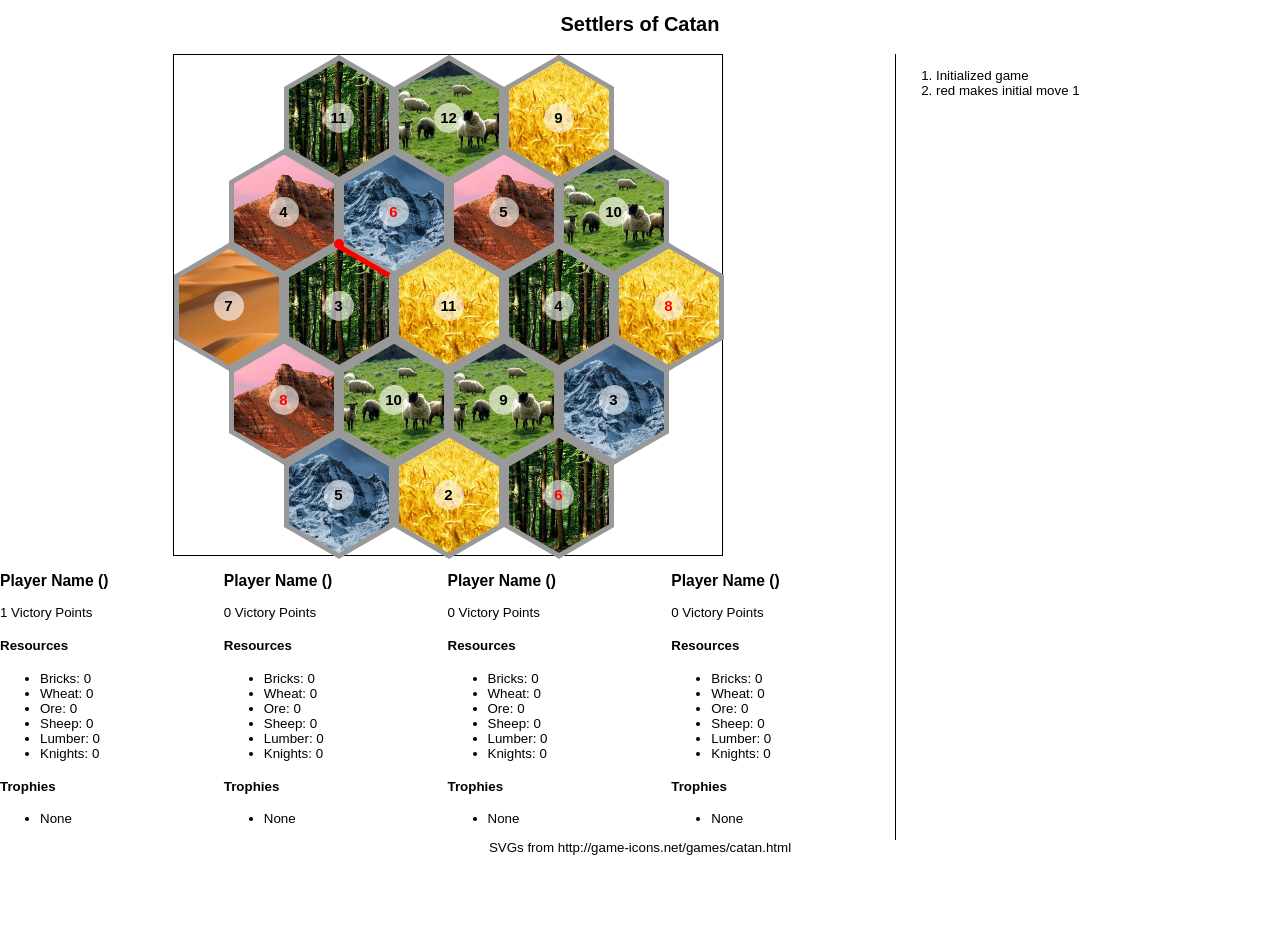
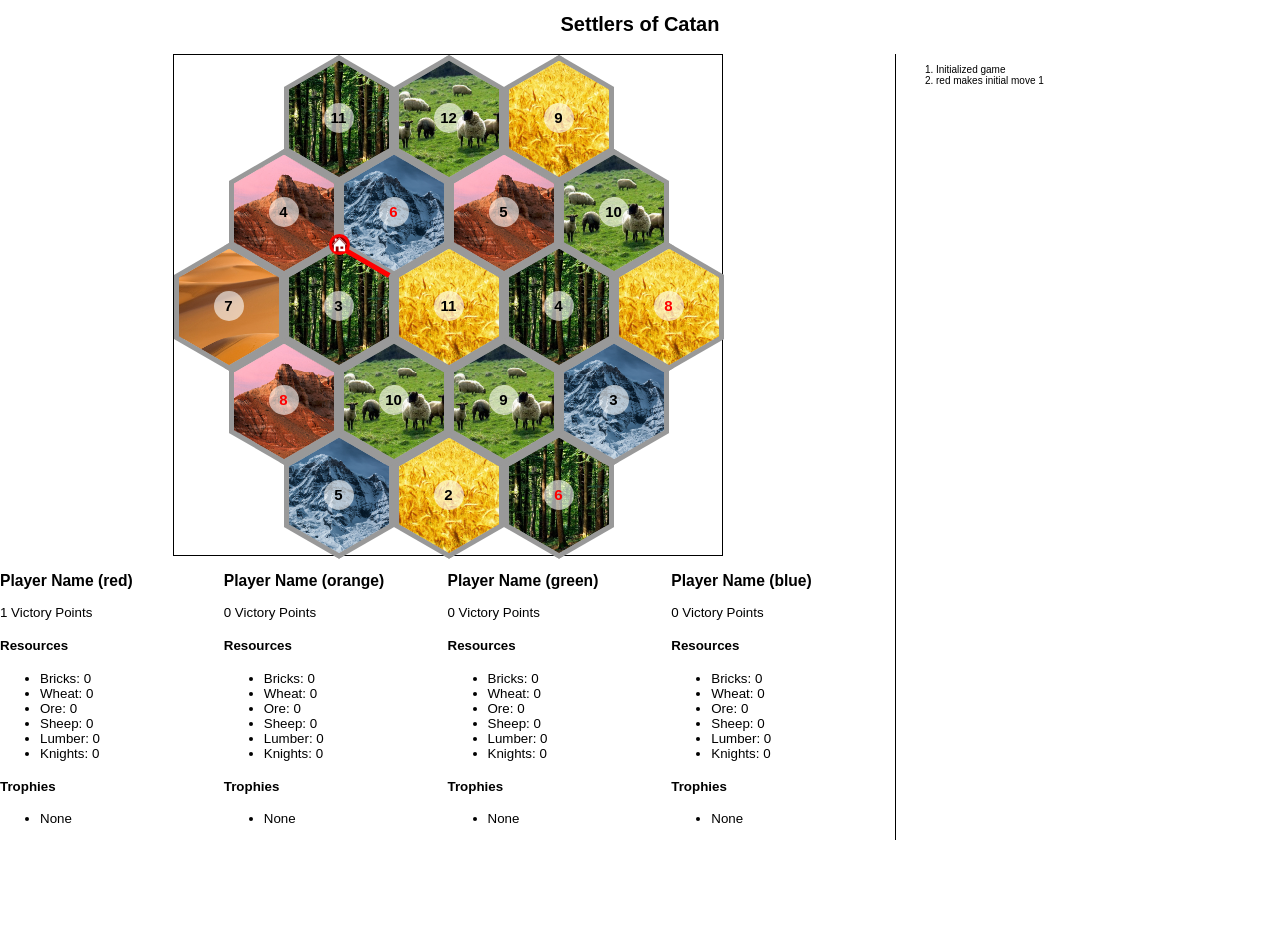
Before and after one commit to boiarqin/settlers-react, a React (Create React App) app: page / in a window 1280 px wide. Shown: the top 952 px of the page. Before the commit the page ends 855 px from the top, so only its background shows below. Built offline with nearby package versions, Linux system fonts and the light colour scheme.

Commit message:
Basic bot build moves, svg symbols for cities and towns

```diff
--- a/src/App.tsx
+++ b/src/App.tsx
@@ -10,6 +10,8 @@
   BUILD_DEVELOPMENT_CARD,
   BUILD_ROAD,
   BUILD_TOWN,
+  buildRoad,
+  buildTown,
   distributeResources,
   END_PLAYER_TURN,
   endPlayerTurn,
@@ -19,7 +21,7 @@
 } from './actions';
 import { createBasicBot } from './bots/basic.bot';
 import { ICatanState, IEdge } from './types';
-import { ICatanBot } from './types/bot';
+import { IAction, ICatanBot } from './types/bot';
 import { playerHasWon } from './utils/scoring';
 import {
   getCurrentPlayerColor,
@@ -27,6 +29,8 @@
 } from './utils/utils';
 
 interface IAppProps {
+  dispatchBuildRoad: (targetEdge: IEdge) => any,
+  dispatchBuildTown: (targetVtx: number) => any,
   dispatchDistributeResources: (dieRoll: number) => any;
   dispatchEndPlayerTurn: () => any,
   dispatchInitialMove1: (townVertex: number, roadEdge: IEdge) => any;
@@ -50,6 +54,8 @@
 
 
 const mapDispatchToProps = (dispatch: any, ownProps:any) => ({
+  dispatchBuildRoad: (targetEdge: IEdge) => dispatch(buildRoad(targetEdge)),
+  dispatchBuildTown: (targetVtx: number) => dispatch(buildTown(targetVtx)),
   dispatchDistributeResources: (dieRoll: number) => dispatch(distributeResources(dieRoll)),
   dispatchEndPlayerTurn: () => dispatch(endPlayerTurn()),
   dispatchInitialMove1: (townVertex: number, roadEdge: IEdge) => dispatch(initialMove1(townVertex, roadEdge)),
@@ -107,6 +113,9 @@
       // NORMAL TURN
       // roll dice
       const dieRoll = rollADie() + rollADie();
+      // tslint:disable
+      console.log(currentColor)
+      // tslint:enable
       // distribute resources or move thief
       if (dieRoll !== 7){
 
@@ -120,13 +129,26 @@
         */
       }
       // get actions from user until user ends turn
-      let nextAction = { type: 'TBD' };
+      let nextAction : IAction = { type: 'TBD' };
       while(nextAction.type !== 'END_PLAYER_TURN'){
         nextAction = currentPlayer.makeTurn(this.props.gameState);
+        // tslint:disable
+        console.log(nextAction)
+        // tslint:enable
         // double check action types
         switch(nextAction.type) {
           case BUILD_ROAD:
+            // tslint:disable
+            console.log('build road')
+            // tslint:enable
+
+            if (nextAction.targetEdge){
+              this.props.dispatchBuildRoad(nextAction.targetEdge);
+            }
           case BUILD_TOWN:
+            if (nextAction.targetVtx){
+              this.props.dispatchBuildTown(nextAction.targetVtx);
+            }
           case UPGRADE_TOWN:
           case BUILD_DEVELOPMENT_CARD:
           case END_PLAYER_TURN:
@@ -155,6 +177,20 @@
           </div>
         </div>
         <span>SVGs from http://game-icons.net/games/catan.html</span>
+
+
+        <svg width="120" height="140">
+          <symbol id="houseIcon" viewBox="0 0 512 512">
+            <g>
+            <path d="M256 19.27L25.637 249.638 19.27 256 32 268.73l6.363-6.367L256 44.727l217.637 217.636L480 268.73 492.73 256l-6.367-6.363zM96 48v107.273l64-64.002V48zm160 20.727l-192 192V486h64V320h96v166h224V260.727zM288 320h96v80h-96z" fill="#fff" fillOpacity="1"/>
+            </g>
+          </symbol>
+          <symbol id="villageIcon" viewBox="0 0 512 512">
+            <g>
+              <path d="M109.902 35.87l-71.14 59.284h142.28l-71.14-59.285zm288 32l-71.14 59.284h142.28l-71.14-59.285zM228.73 84.403l-108.9 90.75h217.8l-108.9-90.75zm-173.828 28.75v62h36.81l73.19-60.992v-1.008h-110zm23 14h16v18h-16v-18zm265 18v10.963l23 19.166v-16.13h16v18h-13.756l.104.087 19.098 15.914h-44.446v14h78v-39h18v39h14v-62h-110zm-194.345 48v20.08l24.095-20.08h-24.095zm28.158 0l105.1 87.582 27.087-22.574v-65.008H176.715zm74.683 14h35.735v34h-35.735v-34zm-76.714 7.74L30.37 335.153H319l-144.314-120.26zm198.046 13.51l-76.857 64.047 32.043 26.704H481.63l-108.9-90.75zm-23.214 108.75l.103.086 19.095 15.914h-72.248v77.467h60.435v-63.466h50v63.467h46v-93.466H349.516zm-278.614 16V476.13h126v-76.976h50v76.977h31.565V353.155H70.902zm30 30h50v50h-50v-50z"  fill="#fff" fillOpacity="1"/>
+            </g>
+          </symbol>
+        </svg>
       </div>
 
     );
--- a/src/bots/basic.bot.ts
+++ b/src/bots/basic.bot.ts
@@ -1,5 +1,8 @@
+import { roadCost, townCost } from '../constants';
 import { Color, ICatanState, ITown, IVertex } from '../types';
 import { ICatanBot } from '../types/bot';
+import { random } from '../utils/utils';
+import { canAfford, getValidRoadLocations, getValidTownLocations } from '../utils/verification';
 
 export const createBasicBot: (color: Color) => ICatanBot = (color: Color) => {
     const getOwnColor = () => {
@@ -47,10 +50,6 @@
         const randomRoadIdx = Math.floor(Math.random() * adjacentRoads.length);
         const roadEdge = adjacentRoads[randomRoadIdx];
 
-        // tslint:disable
-        //console.log(adjacentVertices)
-        // tslint:enable
-
         return {
             roadEdge,
             townVertex
@@ -69,12 +68,45 @@
         makeInitialMove1: basicInitialMove,
         makeInitialMove2: basicInitialMove,
         makeTurn: (state: ICatanState) => {
-            // if there is enough resources, build a road
-            // if there is enough resources, build a town
+            const canAffordTown = canAfford(state.playerResources[getOwnColor()], townCost);
+            const validTowns = getValidTownLocations(state, getOwnColor());
+            const canAffordRoad = canAfford(state.playerResources[getOwnColor()], roadCost);
+            const validRoads = getValidRoadLocations(state, getOwnColor());
+
+            // tslint:disable
+            console.log(canAffordTown, validTowns.length, canAffordRoad, validRoads.length)
+            // tslint:enable
+
+            // if there are enough resources, build a town
+            if (canAffordTown && validTowns.length > 0) {
+                const randomTownIdx = random(validTowns.length);
+                // tslint:disable
+                console.log('bot building town')
+                // tslint:enable
+                return {
+                    targetVtx: validTowns[randomTownIdx],
+                    type: 'BUILD_TOWN'
+                };
+            // if there are enough resources, build a road
+            } else if (canAffordRoad && validRoads.length > 0){
+
+                // tslint:disable
+                console.log('bot building road')
+                // tslint:enable
+                const randomRoadIdx = random(validRoads.length);
+                return {
+                    targetEdge: validRoads[randomRoadIdx],
+                    type: 'BUILD_ROAD'
+                };
             // if there are no resources, end turn
-            return {
-                type: 'END_PLAYER_TURN'
-            };
+            } else {
+                // tslint:disable
+                console.log('bot ending turn')
+                // tslint:enable
+                return {
+                    type: 'END_PLAYER_TURN'
+                };
+            }
         },
 
     }
--- a/src/components/board/board.tsx
+++ b/src/components/board/board.tsx
@@ -46,7 +46,7 @@
             <Vertex
                 key={town.vertex}
                 index={town.vertex}
-                type={town.isCity ? 'town' : 'city'}
+                type={town.isCity ? 'city' : 'town'}
                 color={town.color}
             />
         );
--- a/src/components/narrative/narrative.scss
+++ b/src/components/narrative/narrative.scss
@@ -1,3 +1,17 @@
 .narrative {
+    font-size: 10px;
     text-align: left;
+
+    .red {
+        color: darkred;
+    }
+    .orange {
+        color: darkorange;
+    }
+    .green {
+        color: darkgreen;
+    }
+    .blue {
+        color: darkblue;
+    }
 }
--- a/src/components/vertex/vertex.scss
+++ b/src/components/vertex/vertex.scss
@@ -2,19 +2,28 @@
 
 .vtx {
     position: absolute;
-    transform: translate(-5px, -5px);
-    height: 10px;
-    width: 10px;
+    transform: translate(-10px, -10px);
+    height: 20px;
+    width: 20px;
     border-radius: 100%;
-    //background-color: black;
+    border-width: 3px;
+    border-style: solid;
+}
+
+.vtx .embed {
+    height: 100%;
+    width: 100%;
 }
 
 .vtx.town {
-
+    height: 21px;
+    width: 21px;
 }
 
 .vtx.city {
-
+    transform: translate(-15px, -15px);
+    height: 31px;
+    width: 31px;
 }
 
 .vtx.port {
@@ -22,16 +31,20 @@
 }
 
 .vtx.red {
-    background: red;
+    background: darkred;
+    border-color: red;
 }
 .vtx.orange {
-    background: orange;
+    background: darkorange;
+    border-color: orange;
 }
 .vtx.green {
-    background: green;
+    background: darkgreen;
+    border-color: green;
 }
 .vtx.blue {
-    background: blue;
+    background: darkblue;
+    border-color: blue;
 }
 
 //Group 1
--- a/src/components/vertex/vertex.tsx
+++ b/src/components/vertex/vertex.tsx
@@ -1,5 +1,7 @@
 import * as React from 'react';
 import './vertex.css';
+
+// import houseSVG from '../../images/icons/house.svg';
 
 import { Color, IVertex } from '../../types';
 
@@ -10,8 +12,12 @@
 }
 
 function Vertex(props: IVertexProps) {
+    const townIcon = <svg className="embed"><use xlinkHref="#houseIcon" x="0px" y="0px" width="15px" height="15px"/></svg>;
+    const cityIcon = <svg className="embed"><use xlinkHref="#villageIcon" x="0px" y="0px" width="25px" height="25px"/></svg>;
     return (
-        <div className={"vtx vtx-" + props.index + " " + props.type + " " + props.color}/>
+        <div className={"vtx vtx-" + props.index + " " + props.type + " " + props.color}>
+            {props.type === 'town' ? townIcon : cityIcon}
+        </div>
     );
 }
 
--- /dev/null
+++ b/src/custom.d.ts
@@ -0,0 +1,4 @@
+declare module "*.svg" {
+    const content: any;
+    export default content;
+}
--- a/src/types/bot.ts
+++ b/src/types/bot.ts
@@ -1,6 +1,8 @@
-import { ICatanState, IEdge } from ".";
+import { ICatanState, IEdge, IVertex } from ".";
 
-interface IAction {
+export interface IAction {
+    targetEdge? : IEdge;
+    targetVtx? : IVertex;
     type: string;
 }
 
--- a/src/utils/scoring.ts
+++ b/src/utils/scoring.ts
@@ -14,7 +14,7 @@
 }
 
 function getSinglePlayerScore(state: ICatanState, color: Color): IPlayerScore{
-    const {playerColor, bricks, wheat, ore, sheep, lumber} = state.playerResources[color as string];
+    const {bricks, wheat, ore, sheep, lumber} = state.playerResources[color as string];
     const roads = state.roads.filter(road => road.color === color);
     const towns = state.towns.filter(town => town.color === color);
     const cards = state.cards.filter(card => card.color === color);
@@ -28,7 +28,7 @@
         hasLongestRoad,
         lumber,
         ore,
-        playerColor,
+        playerColor: color,
         roads,
         sheep,
         towns,
--- a/src/utils/utils.ts
+++ b/src/utils/utils.ts
@@ -2,7 +2,12 @@
 
 // Random # between 1 and 6
 export function rollADie(): number {
-    return Math.floor(Math.random() * 6) + 1;
+    // return Math.floor(Math.random() * 6) + 1;
+    return random(6, 1);
+}
+
+export function random(high: number, low=0) {
+    return Math.floor(Math.random() * high) + low;
 }
 
 export function getCurrentPlayerColor(state: ICatanState) {
--- a/src/utils/verification.ts
+++ b/src/utils/verification.ts
@@ -13,11 +13,11 @@
     };
 
     return (
-        updatedResources.bricks > 0
-        && updatedResources.lumber > 0
-        && updatedResources.ore > 0
-        && updatedResources.sheep > 0
-        && updatedResources.wheat > 0
+        updatedResources.bricks >= 0
+        && updatedResources.lumber >= 0
+        && updatedResources.ore >= 0
+        && updatedResources.sheep >= 0
+        && updatedResources.wheat >= 0
     );
 };
 
```
